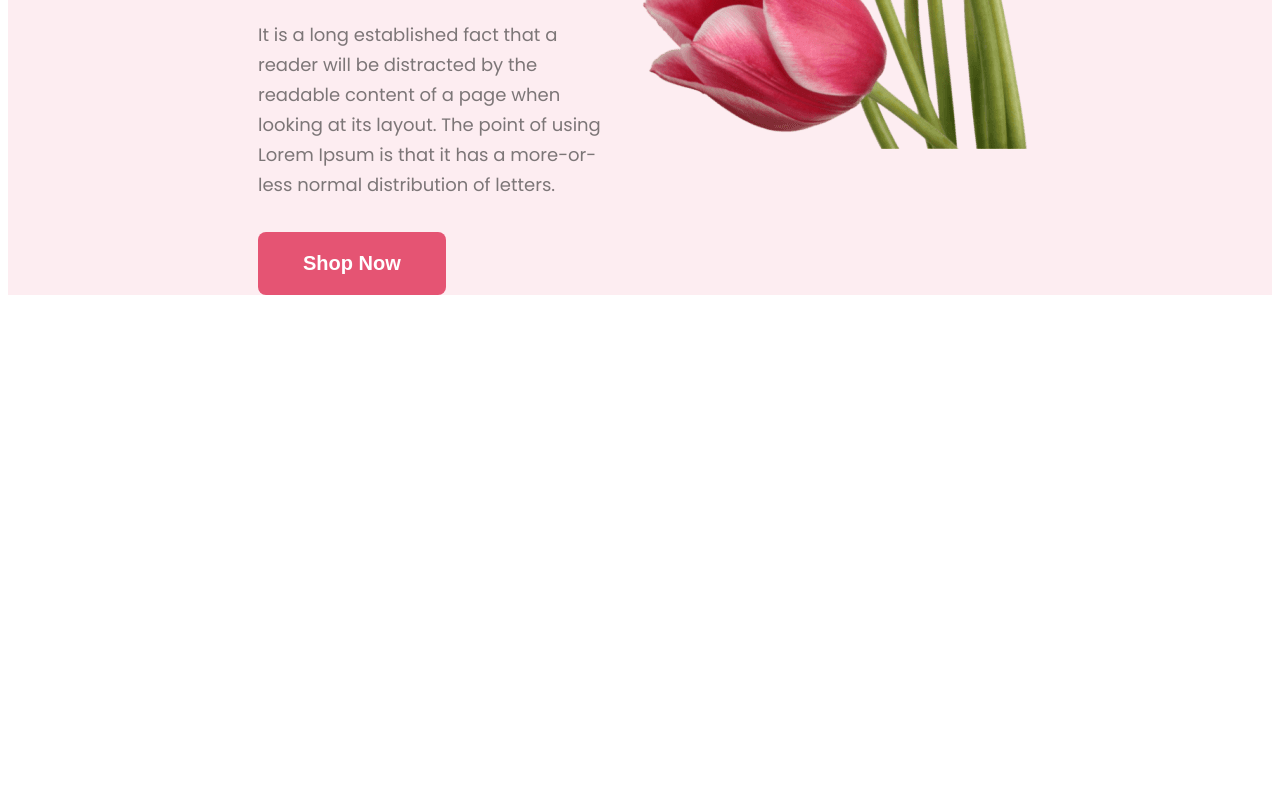
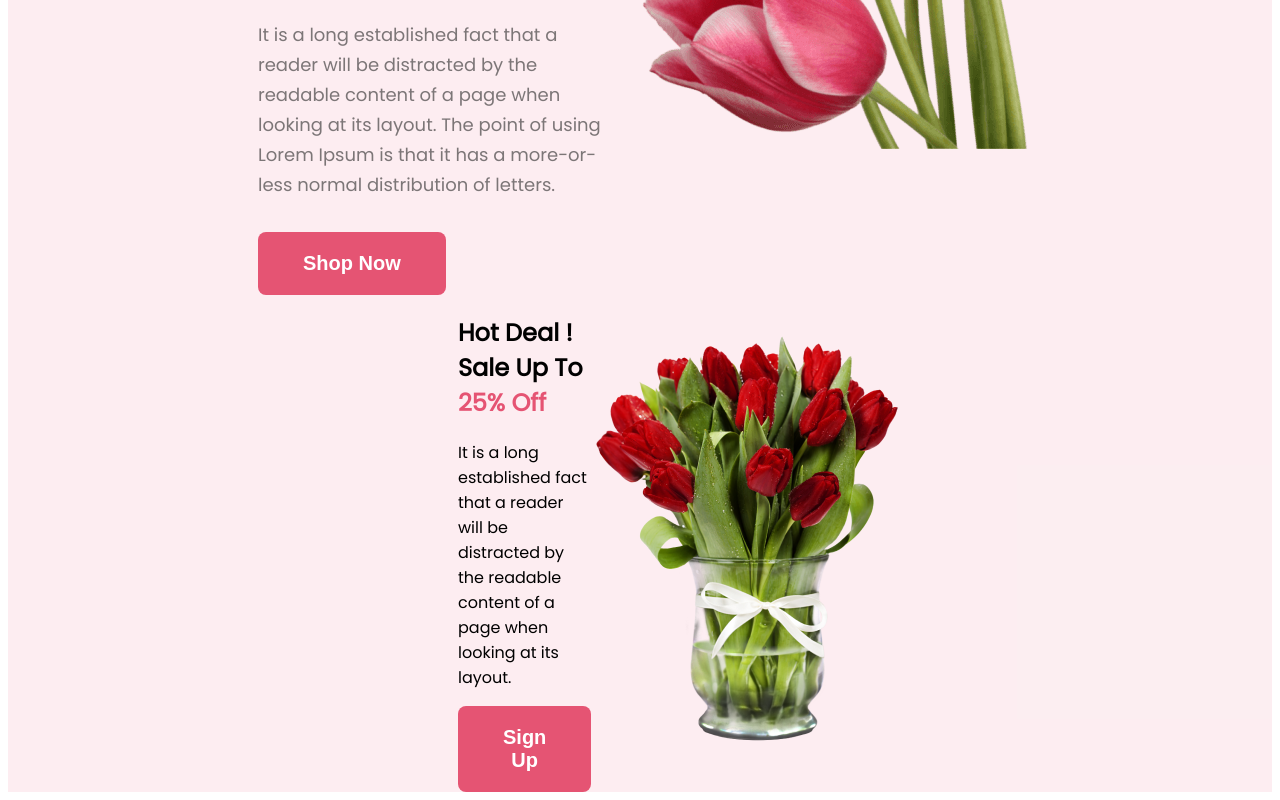
Before and after one commit to musabadnan08/Flower-shop, a plain HTML site: page index.html in a window 1280 px wide. Shown: the part 806-1606 px from the top of the page. Before the commit the page ends 1109 px from the top, so only its background shows below. Drawn offline with Linux system fonts and the light colour scheme.

Commit message:
added deal section

```diff
--- a/index.html
+++ b/index.html
@@ -21,7 +21,16 @@
         </div>
     </header>
     <main>
-
+        <section class="deal-section">
+            <div class="deal-section-text">
+                <h2>Hot Deal ! Sale Up To <span class="twofive-off">25% Off</span></h2>
+                <p>It is a long established fact that a reader will be distracted by the readable content of a page when looking at its layout.</p>
+                <button class="btn-primary">Sign Up</button>
+            </div>
+            <div>
+                <img class="deal-section-pic" src="Flower Asset/pngwing 8.png" alt="">
+            </div>
+        </section>
     </main>
     <footer>
 
--- a/styles/styles.css
+++ b/styles/styles.css
@@ -36,3 +36,14 @@ body{
     line-height: 30px; /* 166.667% */
     margin-bottom: 32px;
 }
+
+.deal-section{
+    background-color: rgba(229, 84, 115, 0.10);
+    padding: 0  450px;
+    display: flex;
+    align-items: center;
+    justify-content: space-between;
+}
+.twofive-off{
+    color: #E55473;
+}
```
